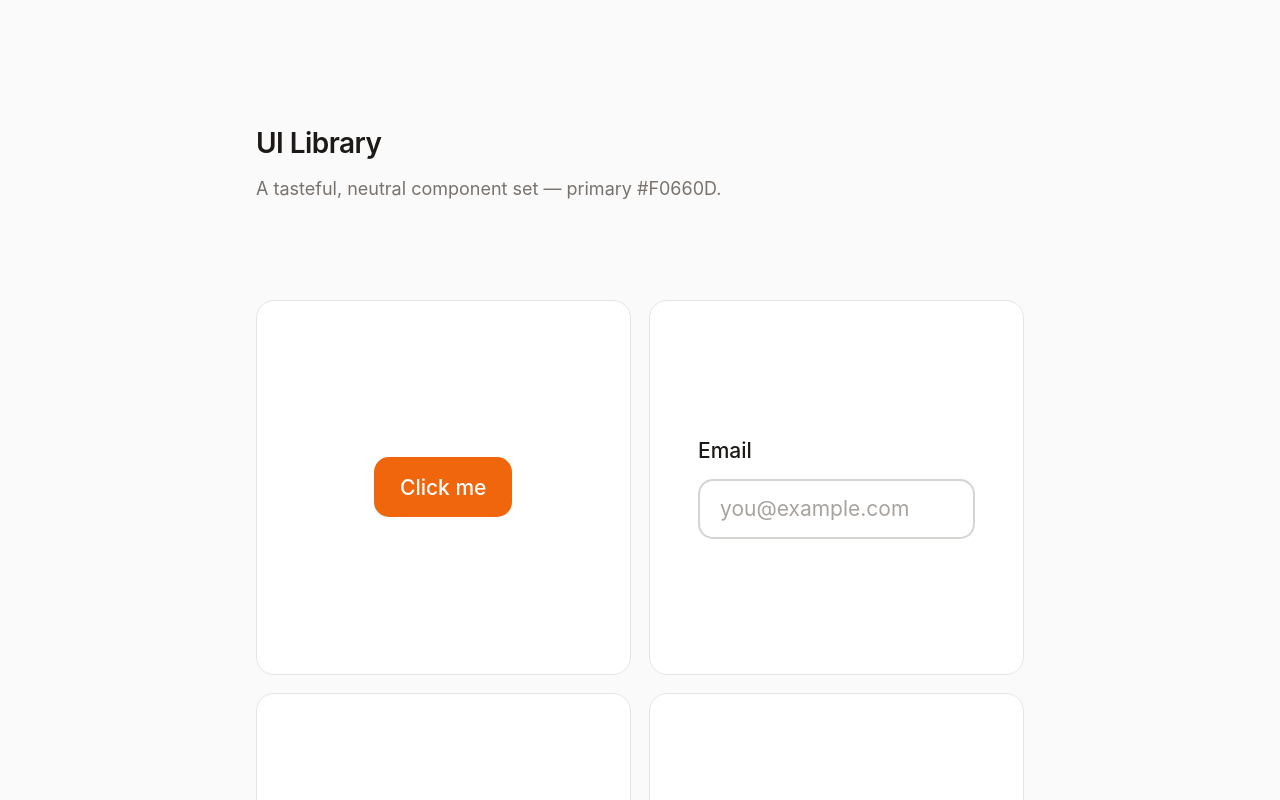
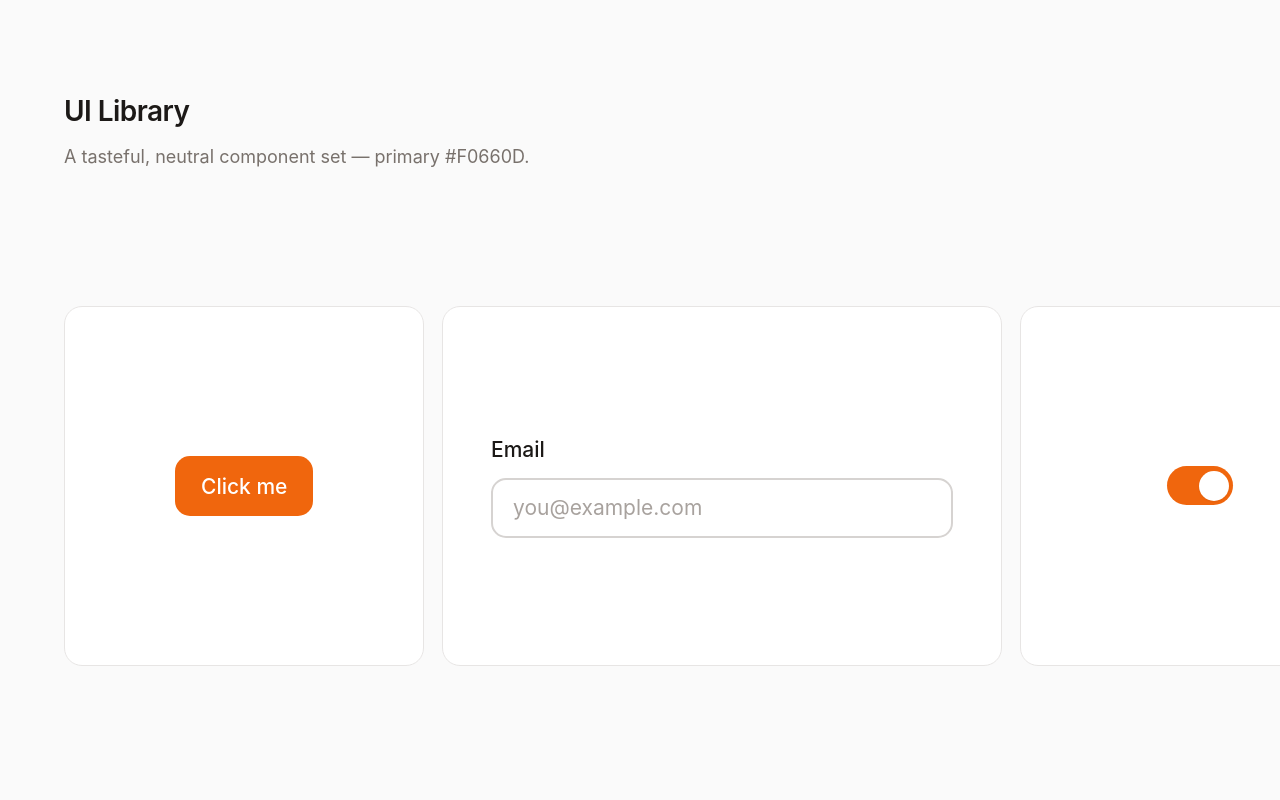
Before and after one commit to deepp2905/ui-library, a Next.js app: page / in a window 1280 px wide. Shown: the top 800 px of the page. Built offline with nearby package versions, Linux system fonts and the light colour scheme.

Commit message:
vertical scroll

```diff
--- a/src/app/page.module.css
+++ b/src/app/page.module.css
@@ -7,12 +7,13 @@
    ============================================================ */
 
 .page {
-  width: 60%;
-  max-width: 1100px;
-  margin: 0 auto;
-  padding: 128px 0 160px;
+  width: 100vw;
+  height: 100vh;
+  margin: 0;
+  padding: 96px 0 0;
   display: flex;
   flex-direction: column;
+  overflow: hidden;
 }
 
 /* --- Hero --- */
@@ -20,7 +21,9 @@
   display: flex;
   flex-direction: column;
   gap: 16px;
-  margin-bottom: 96px;
+  margin-bottom: 64px;
+  padding: 0 64px;
+  flex-shrink: 0;
 }
 
 .heroTitle {
@@ -41,9 +44,16 @@
    Gap matches the tile corner radius so the negative space and
    the inner curves share the same rhythm. */
 .grid {
-  display: grid;
-  grid-template-columns: repeat(2, minmax(0, 1fr));
+  display: flex;
+  flex-direction: row;
+  align-items: center;
   gap: 18px;
+  padding: 0 64px 64px;
+  flex: 1;
+  overflow-x: auto;
+  overflow-y: hidden;
+  scroll-behavior: smooth;
+  scrollbar-width: thin;
 }
 
 /* --- Tile: a framed stage for one component, always 1:1 --- */
@@ -51,17 +61,20 @@
   display: flex;
   align-items: center;
   justify-content: center;
-  aspect-ratio: 1 / 1;
+  width: 360px;
+  height: 360px;
   padding: 48px;
   background: var(--color-surface);
   border: 1px solid var(--color-border);
   border-radius: 18px;
   overflow: hidden;
+  flex-shrink: 0;
 }
 
 /* tiles whose component needs the full width inside (Input, Slider,
    Tabs) — items stretch instead of centring horizontally */
 .tileStretch {
+  width: 560px;
   align-items: stretch;
   flex-direction: column;
   padding: 48px;
--- a/src/app/page.tsx
+++ b/src/app/page.tsx
@@ -1,6 +1,6 @@
 'use client';
 
-import { useState } from 'react';
+import { useEffect, useRef, useState } from 'react';
 import {
   Button,
   Checkbox,
@@ -35,6 +35,20 @@ function Showcase() {
   const [agree, setAgree] = useState(false);
   const [volume, setVolume] = useState(60);
   const [tab, setTab] = useState('overview');
+  const gridRef = useRef<HTMLDivElement>(null);
+
+  useEffect(() => {
+    const el = gridRef.current;
+    if (!el) return;
+    const onWheel = (e: WheelEvent) => {
+      if (e.deltaY === 0) return;
+      const delta = Math.abs(e.deltaY) > Math.abs(e.deltaX) ? e.deltaY : e.deltaX;
+      el.scrollLeft += delta;
+      e.preventDefault();
+    };
+    el.addEventListener('wheel', onWheel, { passive: false });
+    return () => el.removeEventListener('wheel', onWheel);
+  }, []);
 
   return (
     <main className={styles.page}>
@@ -45,7 +59,7 @@ function Showcase() {
         </p>
       </header>
 
-      <div className={styles.grid}>
+      <div className={styles.grid} ref={gridRef}>
         <Tile>
           <Button confetti>Click me</Button>
         </Tile>
```
